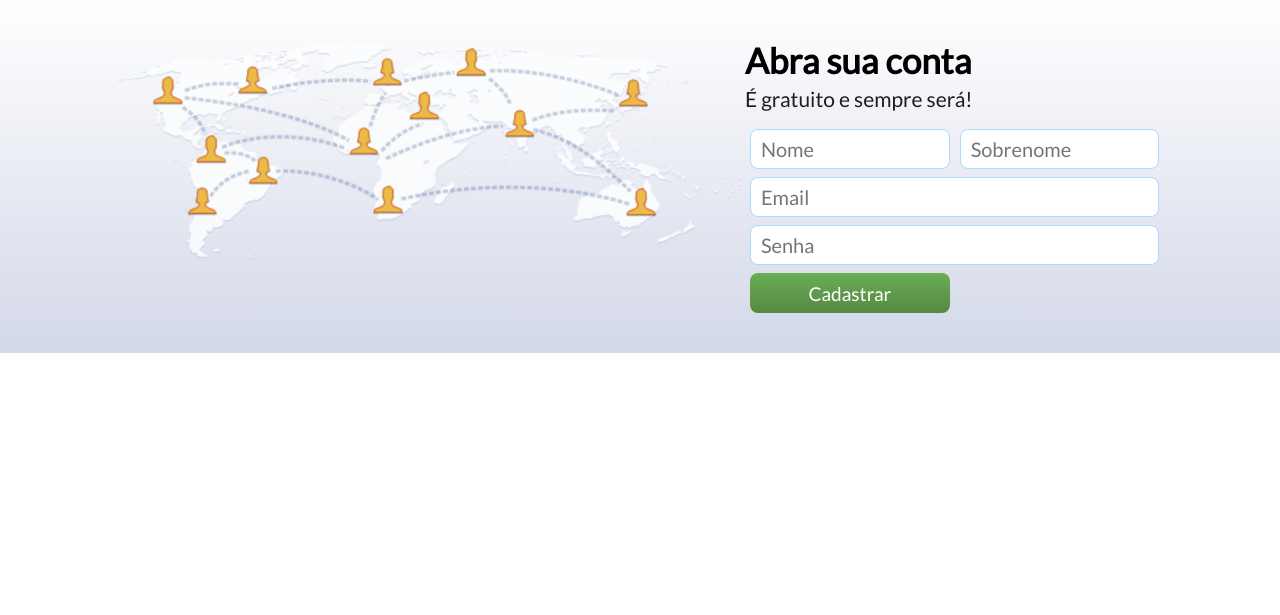
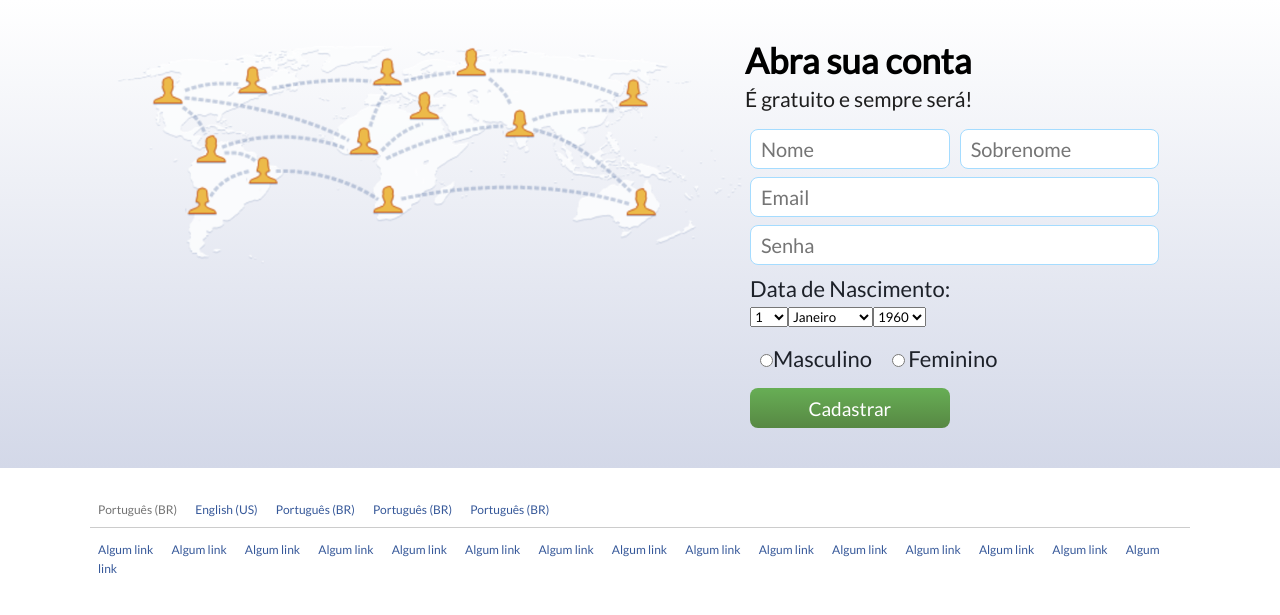
Before and after one commit to IsraelDev1/Facebook-login-screen-FrontEnd, a PHP site: page / in a window 1280 px wide. Shown: the part 62-677 px from the top of the page. Run offline with PHP 8.4, Linux system fonts and the light colour scheme.

Commit message:
Footer ready

```diff
--- a/css/style.css
+++ b/css/style.css
@@ -135,3 +135,52 @@ form.criar-conta input[type=submit]{
 	max-width: 200px;
 	font-size: 19px;
 }
+
+form .w100 h2{
+	margin-top: 10px;
+	color: #1d2129;
+	font-size: 22px;
+	font-weight: normal;
+}
+
+form select.nasc{
+	float: left;
+	margin-top: 5px;
+}
+
+.input-radio{
+	margin: 8px 10px;
+	float: left;
+}
+
+.input-radio h2{
+	display: inline-block;
+}
+
+.input-radio input[type=radio]{
+	width: auto !important;
+	display: inline-block;
+}
+
+section.linguas{
+	padding: 30px 0;
+	background: white;
+}
+
+section.linguas a{
+	padding-right: 15px;
+	font-size: 12px;
+	color: #365899;
+	text-decoration: none;
+}
+
+section.linguas a.lingua-selecionada{
+	color: #737373;
+}
+
+section.linguas .center{
+	padding-left: 8px;
+	padding-right: 8px;
+	padding-bottom: 10px;
+	border-bottom: 1px solid #ccc;
+}
--- a/index.php
+++ b/index.php
@@ -56,6 +56,50 @@
 					</div><!-- w100 -->
 
 					<div class="w100">
+						<h2>Data de Nascimento:</h2>
+						<select name="nasc-dia" class="nasc">
+							<?php
+								for($i=1; $i <= 31; $i++){
+							?>
+							<option value="<?php echo $i; ?>"><?php echo $i; ?></option>
+							<?php } ?>
+						</select>
+						<select name="nasc-mes" class="nasc">
+							<option value="0">Janeiro</option>
+							<option value="1">Fevereiro</option>
+							<option value="2">Março</option>
+							<option value="3">Abril</option>
+							<option value="4">Maio</option>
+							<option value="5">Junho</option>
+							<option value="6">Julho</option>
+							<option value="7">Agosto</option>
+							<option value="8">Setembro</option>
+							<option value="9">Outubro</option>
+							<option value="10">Novembro</option>
+							<option value="11">Dezembro</option>
+						</select>
+						<select name="nasc-ano" class="nasc">
+							<?php
+								for($i=1960; $i <= 2020; $i++){
+							?>
+							<option value="<?php echo $i; ?>"><?php echo $i; ?></option>
+							<?php } ?>
+						</select>
+						<div class="clear"></div>
+					</div><!-- w100 -->
+
+					<div class="w100">
+						<div class="input-radio">
+							<input type="radio" name="sexo" value="masculino"><h2>Masculino</h2>
+						</div><!-- input-radio -->
+						<div class="input-radio">
+							<input type="radio" name="sexo" value="feminino">
+							<h2>Feminino</h2>
+						</div><!-- input-radio -->
+						<div class="clear"></div>
+					</div><!-- w100 -->
+
+					<div class="w100">
 						<input type="submit" name="acao" value="Cadastrar">
 					</div><!-- w100 -->
 
@@ -67,5 +111,32 @@
 		</div><!-- center -->
 	</section><!-- main -->
 
+	<section class="linguas">
+		<div class="center">
+			<a class="lingua-selecionada" href="#">Português (BR)</a>
+			<a href="#">English (US)</a>
+			<a href="#">Português (BR)</a>
+			<a href="#">Português (BR)</a>
+			<a href="#">Português (BR)</a>
+		</div><!-- center -->
+		<div style="border:0; padding-top: 10px;" class="center">
+			<a href="#">Algum link</a>
+			<a href="#">Algum link</a>
+			<a href="#">Algum link</a>
+			<a href="#">Algum link</a>
+			<a href="#">Algum link</a>
+			<a href="#">Algum link</a>
+			<a href="#">Algum link</a>
+			<a href="#">Algum link</a>
+			<a href="#">Algum link</a>
+			<a href="#">Algum link</a>
+			<a href="#">Algum link</a>
+			<a href="#">Algum link</a>
+			<a href="#">Algum link</a>
+			<a href="#">Algum link</a>
+			<a href="#">Algum link</a>
+		</div><!-- center -->
+	</section><!-- linguas -->
+
 </body>
 </html>
```
